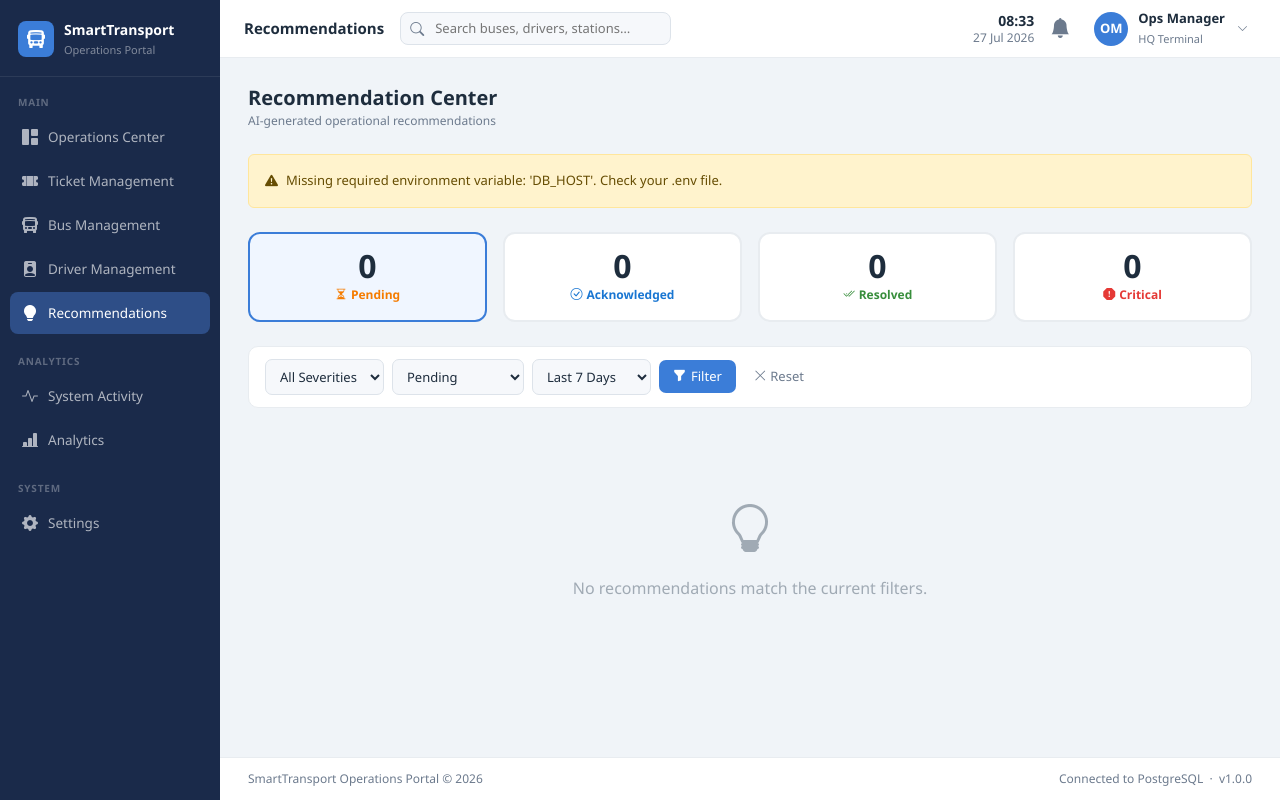
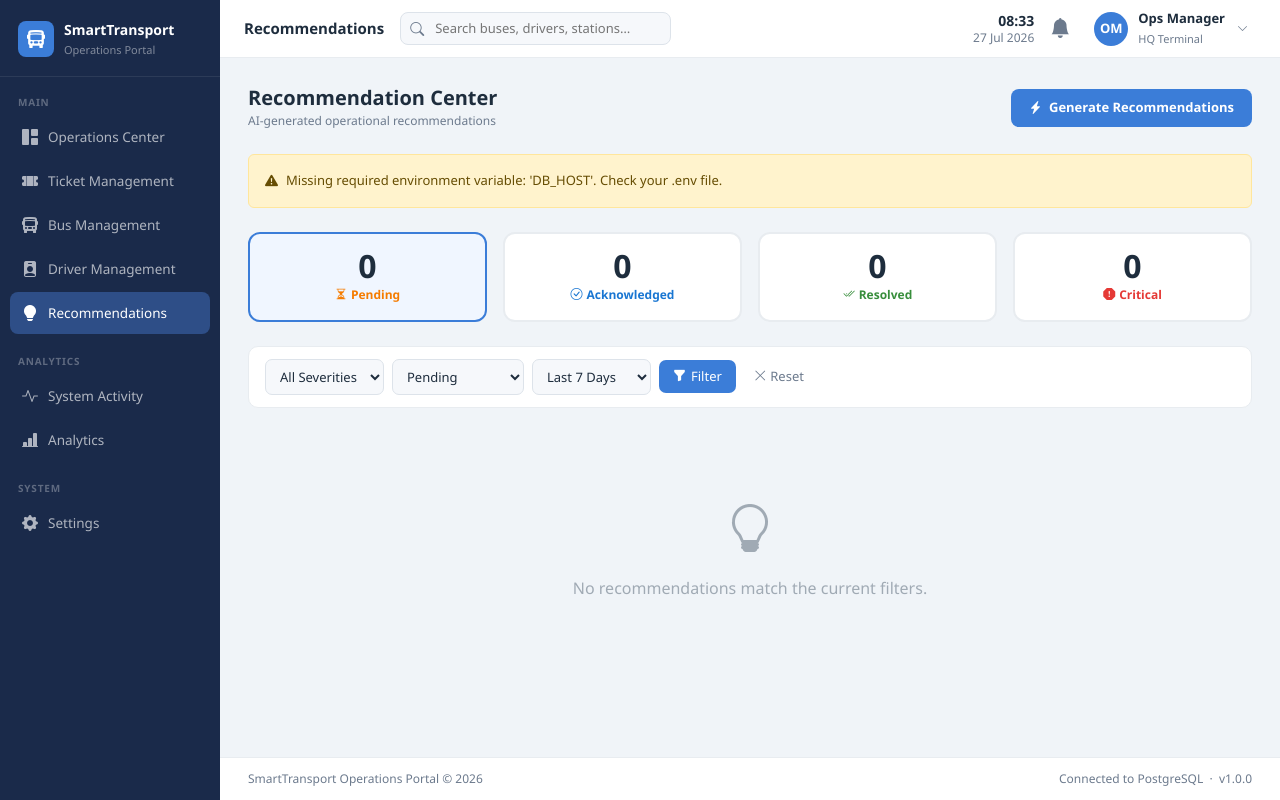
Before and after one commit to K-A-W-A-K-I/SmartTransport-System, a Flask app: page /recommendations/ in a window 1280 px wide. Run offline with Flask 3, Linux system fonts and the light colour scheme; some libraries are stand-ins or nearby versions.

Commit message:
feat: add Generate Recommendations button and auto-generate after ETL

```diff
--- a/webapp/routes/recommendations.py
+++ b/webapp/routes/recommendations.py
@@ -18,7 +18,7 @@ recommendations_bp = Blueprint("recommendations", __name__, url_prefix="/recomme
 def index():
     page     = request.args.get("page", 1, type=int)
     severity = request.args.get("severity", "all")
-    status   = request.args.get("status", "pending")   # default: show pending
+    status   = request.args.get("status", "pending")
     days     = request.args.get("days", 7, type=int)
 
     summary = get_summary()
@@ -32,13 +32,28 @@ def index():
                                     "days": days})
 
 
+@recommendations_bp.route("/generate", methods=["POST"])
+def generate():
+    """Trigger the dispatcher to generate new recommendations."""
+    try:
+        import sys
+        from pathlib import Path
+        sys.path.insert(0, str(Path(__file__).parent.parent.parent))
+        from recommendation.dispatcher import Dispatcher
+        d    = Dispatcher()
+        recs = d.network_scan(min_priority="MEDIUM")
+        n    = d.save(recs)
+        flash(f"✓ Generated {len(recs)} recommendation(s) — {n} new saved.", "success")
+    except Exception as e:
+        flash(f"Error generating recommendations: {e}", "error")
+    return redirect(url_for("recommendations.index"))
+
+
 @recommendations_bp.route("/<int:rec_id>/detail")
 def detail(rec_id):
-    """JSON endpoint for the detail modal."""
     rec = get_recommendation_by_id(rec_id)
     if not rec:
         return jsonify({"error": "Not found"}), 404
-    # Serialize datetime/Decimal fields
     for key, val in rec.items():
         if hasattr(val, 'isoformat'):
             rec[key] = val.isoformat()
@@ -62,6 +77,5 @@ def do_resolve(rec_id):
 
 
 def _back():
-    """Redirect back preserving filters."""
     ref = request.referrer
     return ref if ref else url_for("recommendations.index")
--- a/webapp/templates/recommendations.html
+++ b/webapp/templates/recommendations.html
@@ -8,6 +8,11 @@
     <h1>Recommendation Center</h1>
     <div class="breadcrumb">AI-generated operational recommendations</div>
   </div>
+  <form method="POST" action="{{ url_for('recommendations.generate') }}" id="generateForm">
+    <button type="submit" class="btn-generate" id="generateBtn">
+      <i class="bi bi-lightning-charge-fill"></i> Generate Recommendations
+    </button>
+  </form>
 </div>
 
 {% if error %}
@@ -398,12 +403,29 @@
   .btn-ack:hover { background: #1565c0; }
   .btn-resolve { padding: 8px 16px; border-radius: 7px; background: #388e3c; color: #fff; border: none; font-size: 13px; font-weight: 600; cursor: pointer; }
   .btn-resolve:hover { background: #2e7d32; }
-</style>
+
+  /* Generate button */
+  .btn-generate {
+    display: inline-flex; align-items: center; gap: 7px;
+    padding: 9px 18px; border-radius: 8px;
+    background: #3b7dd8; color: #fff; border: none;
+    font-size: 13px; font-weight: 600; cursor: pointer;
+    transition: background .15s;
+  }
+  .btn-generate:hover    { background: #2d69c4; }
+  .btn-generate:disabled { background: #a0b4d0; cursor: not-allowed; }</style>
 {% endblock %}
 
 
 {% block extra_js %}
 <script>
+// Show loading state when generating recommendations
+document.getElementById('generateForm').addEventListener('submit', function() {
+  var btn = document.getElementById('generateBtn');
+  btn.disabled = true;
+  btn.innerHTML = '<span class="spinner-border spinner-border-sm me-2" role="status"></span> Generating…';
+});
+
 const DETAIL_URL = "/recommendations/{id}/detail";
 const ACK_URL    = "/recommendations/{id}/acknowledge";
 const RESOLVE_URL= "/recommendations/{id}/resolve";
```
Also changed, not shown: etl/run_etl.py (+12 -0 lines).
